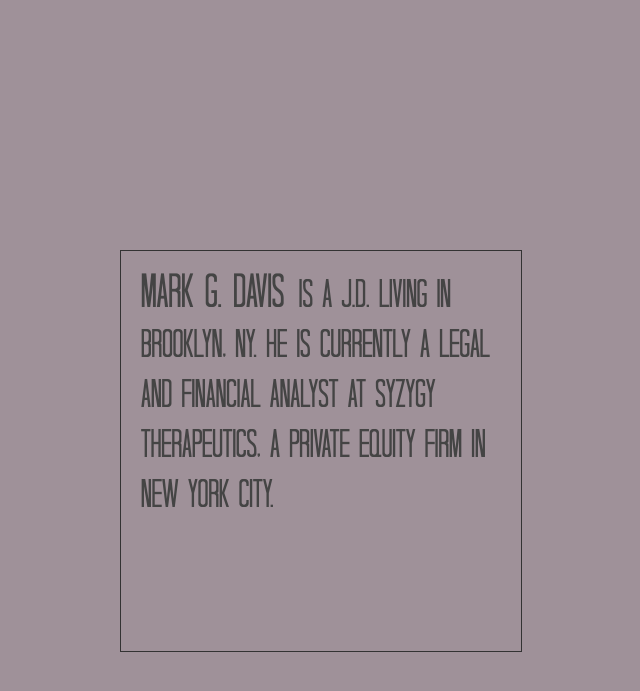
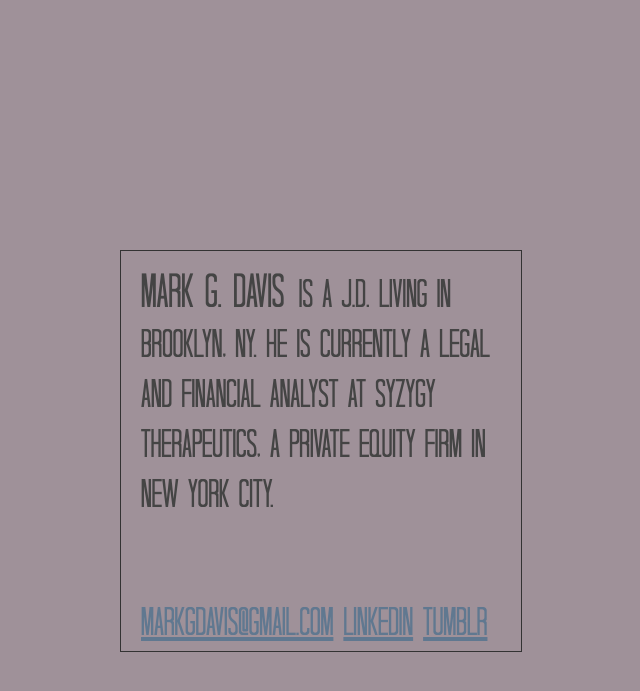
Before and after one commit to markgdavis/markgdavis.github.com, a Jekyll site: the page built from index.md, in a window 1280 px wide. Shown: the top 691 px of the page, without its empty margins (320-960 px from the left). Built offline with Jekyll 4.4.1, drawn with Linux system fonts in a browser that asks for light colours.

Commit message:
Add links

```diff
--- a/_layouts/default.html
+++ b/_layouts/default.html
@@ -5,11 +5,37 @@
   <link rel="stylesheet" type="text/css" href="stylesheets/html5.css" />
   <link rel="stylesheet" type="text/css" href="stylesheets/application.css" />
   <meta charset="utf-8">
+  <script language="JavaScript">
+  <!--
+    function myMailto(user, host) {
+    e = user + "@";
+    for (i = 0; i < host.length - 1; i++) { e = e + host[i] + "."; }
+    e = e + host[host.length - 1] ;
+    document.writeln("<a href='mailto:" + e + "'>" + e + "</a>");
+    }
+  -->
+  </script>
 </head>
 <body>
+  <script type="text/javascript">
+    var _gaq = _gaq || [];
+    _gaq.push(['_setAccount', 'UA-22598233-1']);
+    _gaq.push(['_trackPageview']);
+
+    (function() {
+      var ga = document.createElement('script'); ga.type = 'text/javascript'; ga.async = true;
+      ga.src = ('https:' == document.location.protocol ? 'https://ssl' : 'http://www') + '.google-analytics.com/ga.js';
+      var s = document.getElementsByTagName('script')[0]; s.parentNode.insertBefore(ga, s);
+    })();
+  </script>
   <article>
     <h1>Mark G. Davis</h1>
     <p>is a J.D. living in Brooklyn, NY. He is currently a legal and financial analyst at Syzygy Therapeutics, a private equity firm in New York City.</p>
+    <ul>
+      <li><script language="JavaScript"> myMailto("markgdavis", [ "gmail","com" ]); </script></li>
+      <li><a href="http://www.linkedin.com/in/onchimgd">LinkedIn</a></li>
+      <li><a href="http://60forty.tumblr.com/">Tumblr</a></li>
+    </ul>
   </article>
 </body>
 </html>
--- a/stylesheets/application.css
+++ b/stylesheets/application.css
@@ -39,3 +39,15 @@ h1 {
 p {
   display: inline;
 }
+
+ul {
+  position: absolute;
+  bottom: 0;
+  list-style: none;
+  margin: 0;
+}
+
+li {
+  float: left;
+  margin: 0 10px 0 0;
+}
```
